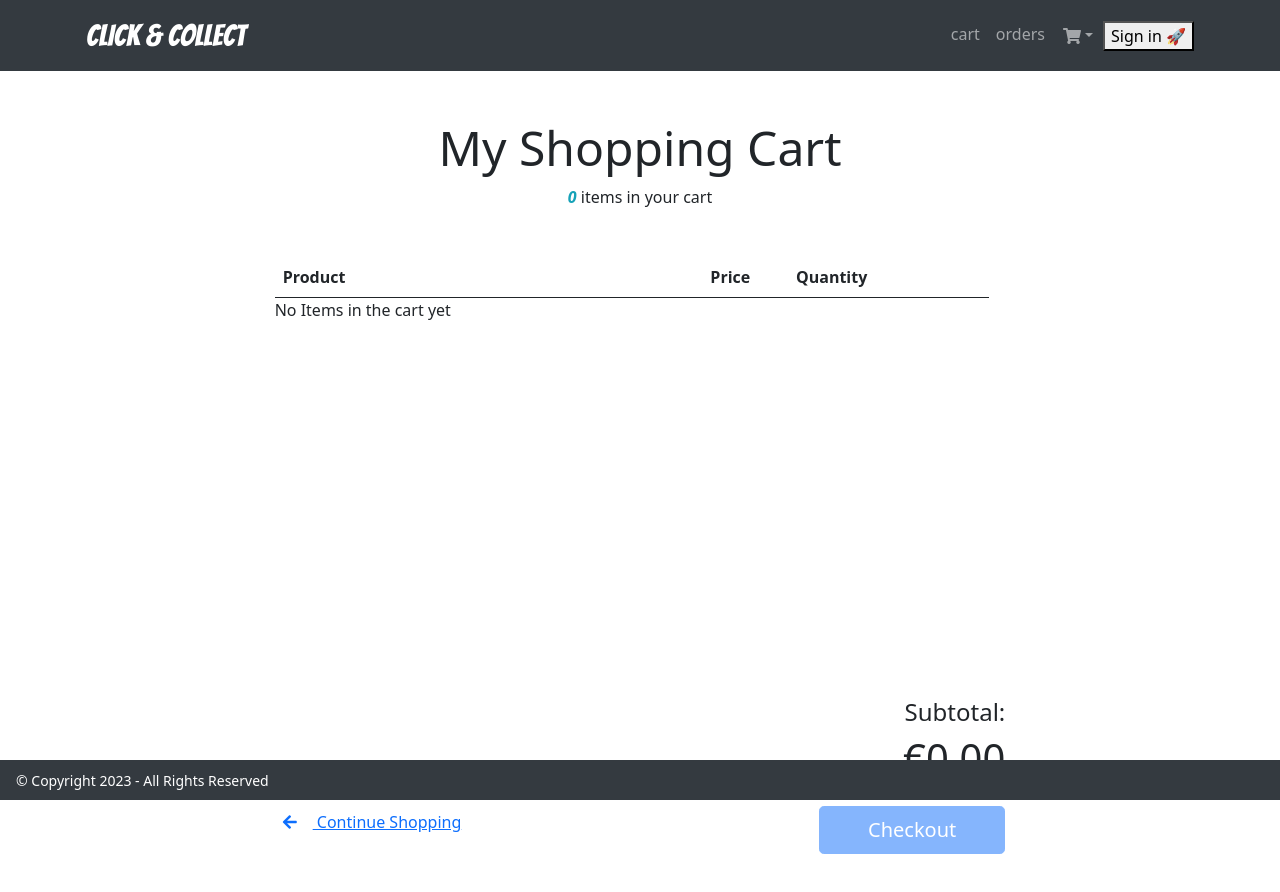
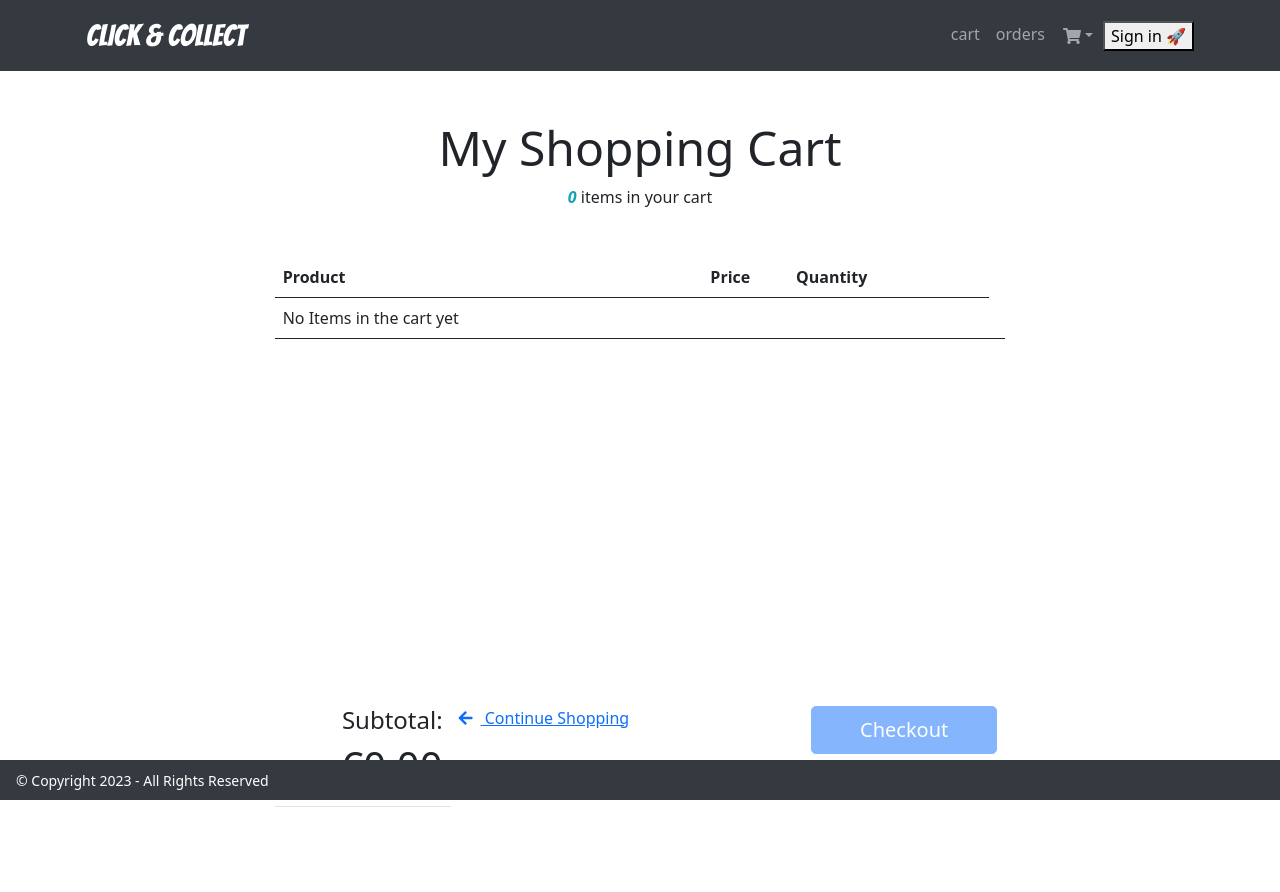
Before and after one commit to MrTESSARD/client-boutique, a React (Create React App) app: page /cart in a window 1280 px wide. Shown: the top 892 px of the page. Built offline with nearby package versions, Linux system fonts and the light colour scheme.

Commit message:
Debug alarmes

```diff
--- a/src/components/Cart/CartFooter.js
+++ b/src/components/Cart/CartFooter.js
@@ -14,20 +14,21 @@ function CartFooter() {
   const total = useSelector(selectCartTotal);
 const items = useSelector((state=>state.cart.items))
     return(
-      <>
-       <div className="text-right mb-4">
+
+      <tr>
+       <td className="text-right mb-4">
           <h4>Subtotal:</h4>
           <h1>€{total.toFixed(2)}</h1>
-        </div>
-        <div className="d-flex justify-content-between">
+        </td>
+        <td className="d-flex justify-content-between">
         <Link  to="/">
           <i className="fas fa-arrow-left mr-2"></i> Continue Shopping
         </Link>
         <Link className="btn btn-primary mb-4 btn-lg pl-5 pr-5" to="/checkout" style={!items.length ? styles.disabled : {}}>
           Checkout
         </Link>
-      </div>
-      </>
+      </td>
+      </tr>
     )
   }
   export default CartFooter
--- a/src/components/Cart/index.js
+++ b/src/components/Cart/index.js
@@ -9,7 +9,7 @@ function Cart({ value }) {
   const items = useSelector((state) => state.cart.items);
   // const total = useSelector(selectCartTotal);
   // debugger;
-  console.log(value);
+  // console.log(value);
   return (
     <Table
       items={items}
@@ -17,12 +17,19 @@ function Cart({ value }) {
       subheading="items in your cart"
     >
       <tbody>
-        {!items.length && <div>No Items in the cart yet </div>}
+      {!items.length &&<tr><td>No Items in the cart yet</td></tr>}
+        {/* {item} */}
         {items.map((item) => (
           <Row key={item.id} {...item} />
         ))}
+
       </tbody>
+      <tbody>
       <CartFooter  />
+
+      </tbody>
+
+
     </Table>
   );
 }
--- a/src/components/Payment/Row.js
+++ b/src/components/Payment/Row.js
@@ -1,11 +1,11 @@
-const Row = () => {
+const Row = ({id, name, price}) => {
     return(
-    <li className="list-group-item d-flex justify-content-between lh-condensed">
+    <li key={id} className="list-group-item d-flex justify-content-between lh-condensed">
     <div>
-      <h6 className="my-0">PRODUCT NAME</h6>
+      <h6 className="my-0">{name}</h6>
       <small className="text-muted">Brief description</small>
     </div>
-    <span className="text-muted">$0.00</span>
+    <span className="text-muted">${price.toFixed(2)}</span>
   </li>)
 }
 export default Row
--- a/src/components/Payment/index.js
+++ b/src/components/Payment/index.js
@@ -1,10 +1,12 @@
-import React, { useEffect, useState } from "react";
+import React, { useEffect, useState,  } from "react";
 
 import Input from "./Input";
 // import PaypalExpressBtn from "react-paypal-express-checkout";
 
 
 import { PayPalScriptProvider, PayPalButtons } from "@paypal/react-paypal-js";
+import { useSelector } from "react-redux";
+import Row from "./Row";
 
 
 
@@ -48,6 +50,7 @@ import { PayPalScriptProvider, PayPalButtons } from "@paypal/react-paypal-js";
 
 
 function Payment() {
+  const items=useSelector(state=>state.cart.items)
 const [show, setShow] = useState(false);
 const [success, setSuccess] = useState(false);
 const [ErrorMessage, setErrorMessage] = useState("");
@@ -116,7 +119,11 @@ useEffect(() => {
               <span className="badge badge-secondary badge-pill">3</span>
             </h4>
             <ul className="list-group mb-3">
-              {/* cart items */}
+            {items?.map((item)=>(
+              <Row key={item.id} {...item}/>
+
+              ))}
+
               <li className="list-group-item d-flex justify-content-between">
                 <span>Total (USD)</span>
                 <strong>$0.00</strong>
```
Also changed, not shown: 1 other file (tests, documents, lock files or other folders).
